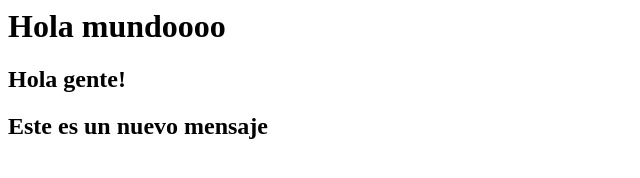
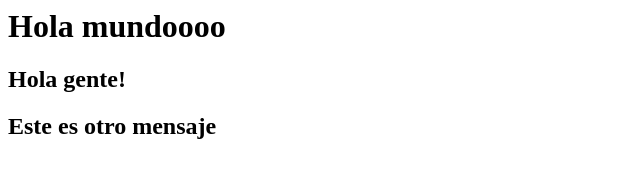
Before and after one commit to Zairameen/primer_repositorio, a plain HTML site: page index.html in a window 1280 px wide. Shown: the whole page, without its empty margins (0-640 px from the left). Drawn offline with Linux system fonts and the light colour scheme.

Commit message:
Nueva modificación h2

```diff
--- a/index.html
+++ b/index.html
@@ -3,5 +3,5 @@
   <body></body>
     <h1>Hola mundoooo</h1>
     <h2>Hola gente!</h2>
-    <h2>Este es un nuevo mensaje</h2>
+    <h2>Este es otro mensaje</h2>
 </html>
```
